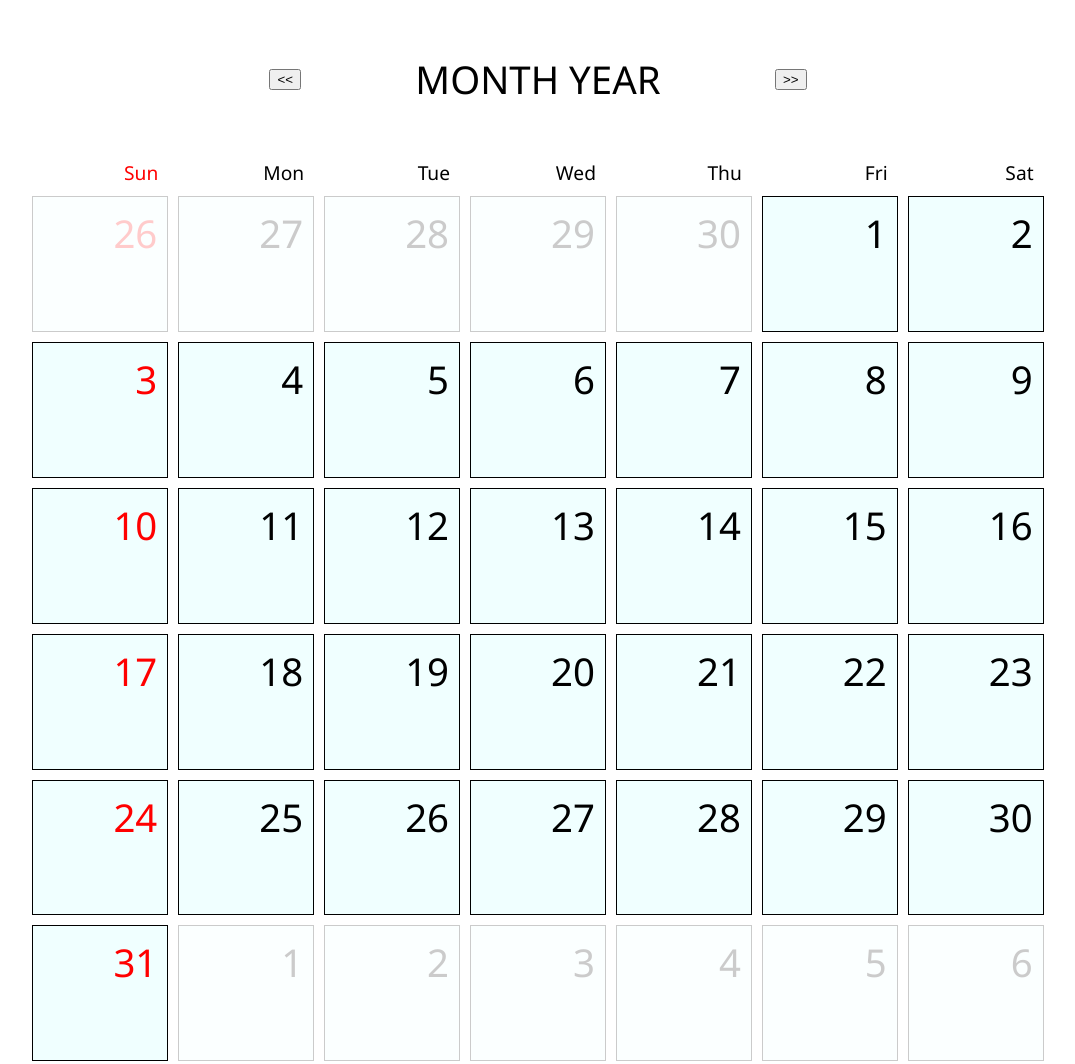
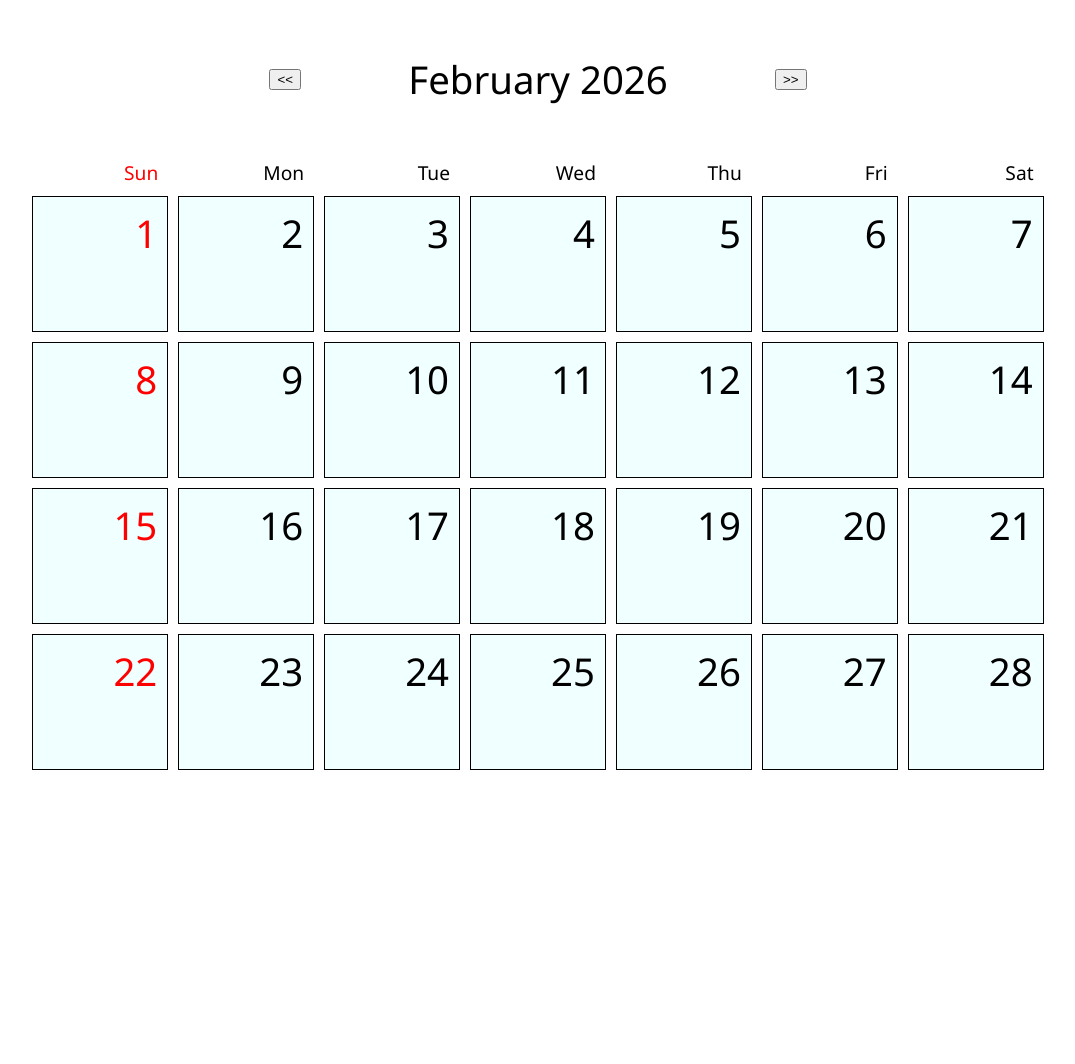
Before and after one commit to kolya-rm/Piscine-Days-Calendar-Project, a website with bundled scripts: page index.html in a window 1280 px wide. Shown: the whole page, without its empty margins (102-1177 px from the left). After the commit the page ends 800 px from the top, so only its background shows below. Built offline with nearby package versions, Linux system fonts and the light colour scheme.

Commit message:
Implemented month text rendering on the page. To calendar page class added static object with months strings and method to get month string by its number.

```diff
--- a/calendar.mjs
+++ b/calendar.mjs
@@ -37,11 +37,34 @@ export class Day {
 }
 
 export class CalendarPage {
+  static MONTH_STRING = {
+    0: "January",
+    1: "February",
+    2: "March",
+    3: "April",
+    4: "May",
+    5: "Jun",
+    6: "July",
+    7: "August",
+    8: "September",
+    9: "October",
+    10: "November",
+    11: "December",
+  };
+
   timestamp = 0;
   days = [];
 
+  static getMonthString(month) {
+    return this.MONTH_STRING[month];
+  }
+
+  static getDayCount(year, month) {
+    return 33 - new Date(year, month, 33).getDate();
+  }
+
   constructor(year, month) {
-    this.timestamp  = new Date();
+    this.timestamp = new Date();
 
     this.timestamp.setFullYear(year);
     this.timestamp.setMonth(month);
@@ -62,11 +85,16 @@ export class CalendarPage {
   }
 
   createPreviousMonthDays() {
-    let previousMonthDay = CalendarPage.getDayCount(this.getYear(), this.getMonth() - 1);
+    let previousMonthDay = CalendarPage.getDayCount(
+      this.getYear(),
+      this.getMonth() - 1,
+    );
     let weekDay = this.getDays()[0].getWeekDay();
 
     while (--weekDay >= 0) {
-      this.getDays().unshift(new Day(this.getYear(), this.getMonth() - 1, previousMonthDay--));
+      this.getDays().unshift(
+        new Day(this.getYear(), this.getMonth() - 1, previousMonthDay--),
+      );
     }
   }
 
@@ -75,7 +103,9 @@ export class CalendarPage {
     let weekday = this.getDays()[this.getDays().length - 1].getWeekDay();
 
     while (++weekday <= 6) {
-      this.getDays().push(new Day(this.getYear(), this.getMonth() + 1, nextMonthDay++));
+      this.getDays().push(
+        new Day(this.getYear(), this.getMonth() + 1, nextMonthDay++),
+      );
     }
   }
 
@@ -96,10 +126,8 @@ export class CalendarPage {
   }
 
   isCurrentMonthDay(day) {
-    return this.getYear() === day.getYear() && this.getMonth() === day.getMonth();
-  }
-
-  static getDayCount(year, month) {
-    return 33 - new Date(year, month, 33).getDate();
+    return (
+      this.getYear() === day.getYear() && this.getMonth() === day.getMonth()
+    );
   }
 }
--- a/style.css
+++ b/style.css
@@ -30,7 +30,7 @@ body {
 #month-text {
   text-align: center;
   font-size: 3vw;
-  text-transform: uppercase;
+  text-transform: capitalize;
   margin: auto;
 }
 
--- a/web.mjs
+++ b/web.mjs
@@ -15,16 +15,30 @@ function setupChosenDate() {
   const now = new Date();
 
   chosenYear = now.getFullYear();
-  chosenMonth = now.getMonth() + 3;
+  chosenMonth = now.getMonth();
 }
 
-function setupCalendarPage() {
-  renderCalendarPage();
+function setupBackwardButton() {
+  document.getElementById("month-backward-button").addEventListener("click", onClickBackwardButton);
+}
+
+function setupForwardButton() {
+  document.getElementById("month-backward-button").addEventListener("click", onClickForwardButton);
 }
 //endregion
 
 
 //region render
+function render() {
+  renderMonthText();
+  renderCalendarPage();
+}
+
+function renderMonthText() {
+  document.getElementById("month-text").innerText =
+    `${CalendarPage.getMonthString(chosenMonth)} ${chosenYear}`;
+}
+
 function renderCalendarPage() {
   const calendarPage = new CalendarPage(chosenYear, chosenMonth);
 
@@ -58,7 +72,17 @@ function renderDay(calendarPage, day) {
 //region event listeners
 function onLoadWindow() {
   setupChosenDate();
-  setupCalendarPage();
+  setupBackwardButton();
+  setupForwardButton();
+  render();
+}
+
+function onClickBackwardButton() {
+
+}
+
+function onClickForwardButton() {
+
 }
 //endregion
 
@@ -71,5 +95,6 @@ function getCalendarDaysContainer() {
 function clearCalendarDaysContainer() {
   getCalendarDaysContainer().innerHTML = "";
 }
+//endregion
 
 window.onload = onLoadWindow();
```
